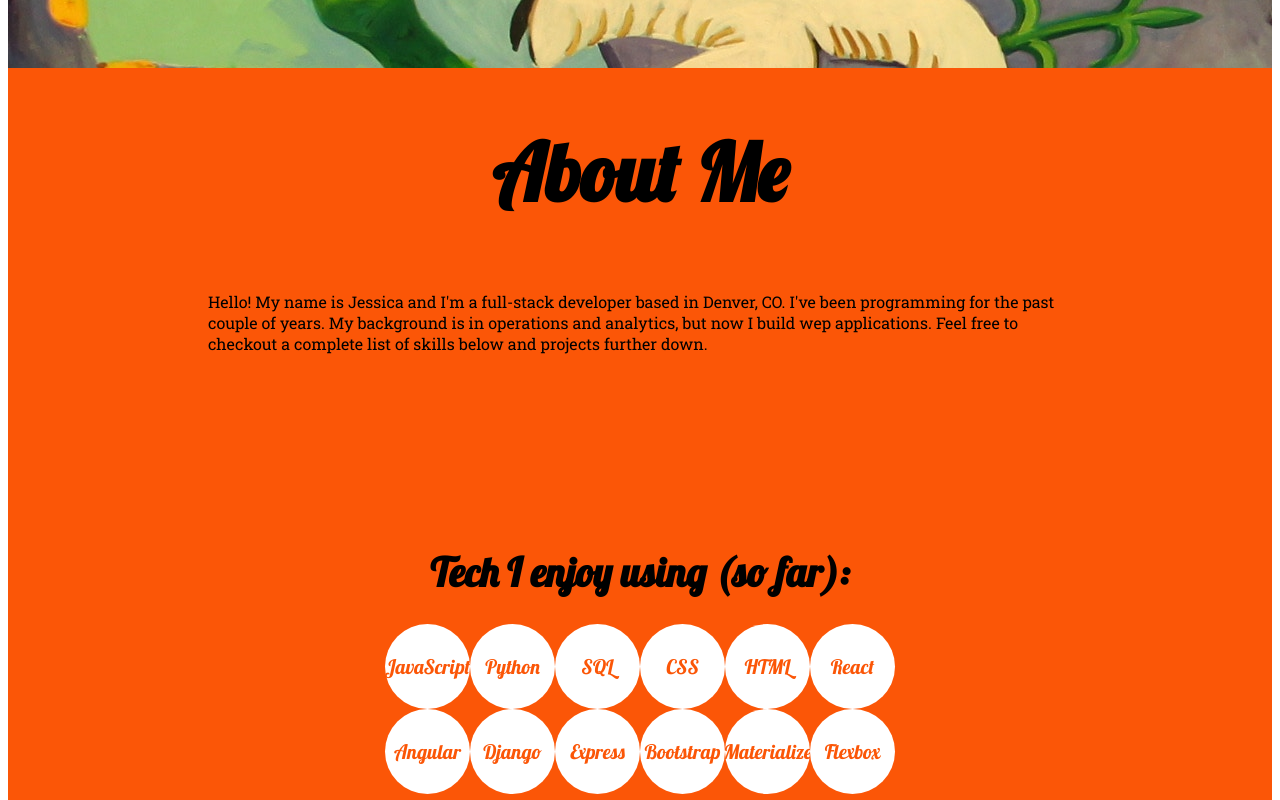
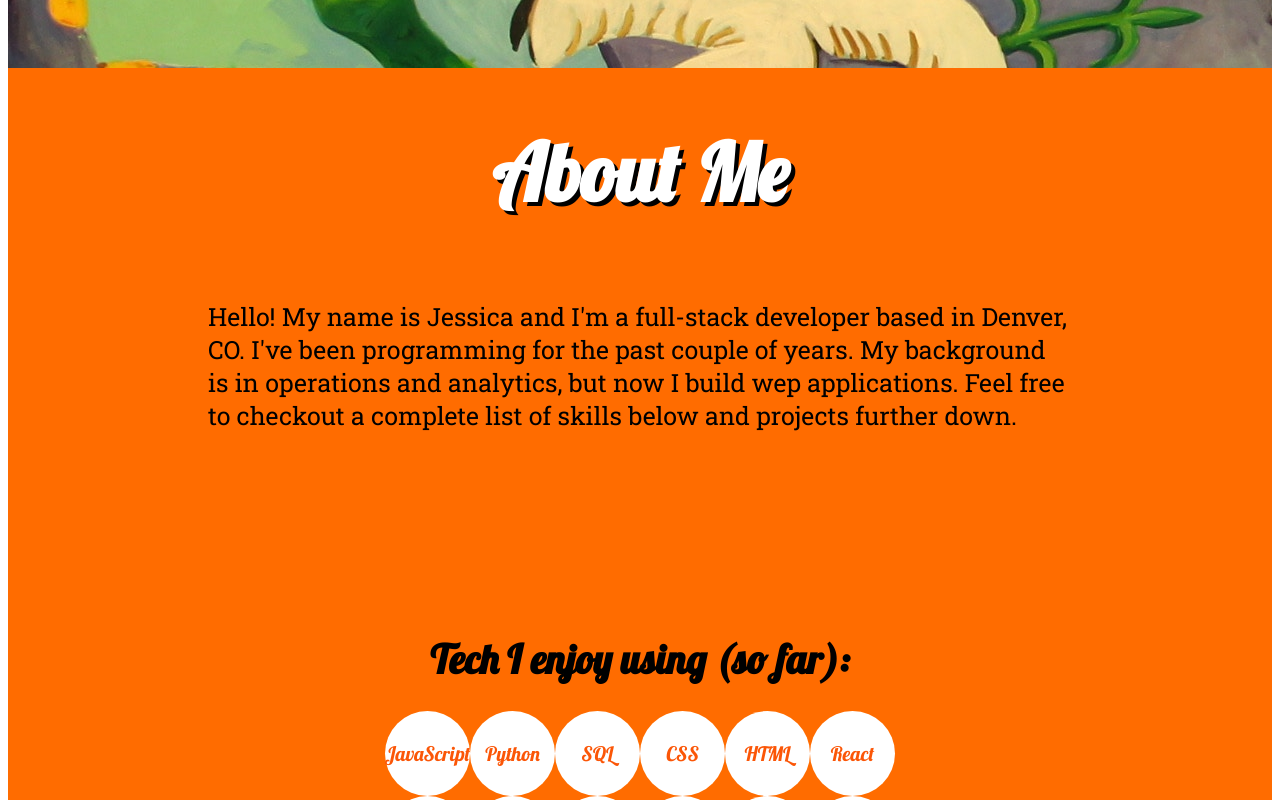
Before and after one commit to jculver1/Front-end-personal-website, an Angular app: page /skills in a window 1280 px wide. Shown: the part 840-1640 px from the top of the page. Built offline with nearby package versions, Linux system fonts and the light colour scheme.

Commit message:
changed color for skills section

```diff
--- a/src/app/skills/skills.component.scss
+++ b/src/app/skills/skills.component.scss
@@ -1,5 +1,5 @@
 .mainContainer{
-  background-color:#FB5607;
+  background-color:#ff6c00;
   display: flex;
   flex-direction: column;
   align-items: center;
@@ -9,7 +9,7 @@
 }
 
 .container{
-  background-color:#FB5607;
+  background-color:#ff6c00;
   display: flex;
   flex-direction: column;
   align-items: center;
@@ -21,7 +21,7 @@
 }
 
 .aboutContainer{
-  background-color:#FB5607;
+  background-color:#ff6c00;
   display: flex;
   flex-direction: column;
   align-items: center;
@@ -40,11 +40,13 @@
   h1{
     font-family: 'Lobster', cursive;
     font-size: 80px;
+    color: white;
+    text-shadow: 4px 4px black;
   }
 
   p{
     font-family: 'Roboto Slab', serif;
-    // font-size: 15px;
+    font-size: 25px;
   }
 
 }
@@ -68,7 +70,6 @@
   width: 85px;
   height: 85px;
   background: white;
-
   border-radius: 50%;
   display:flex;
   align-items: center;
```
